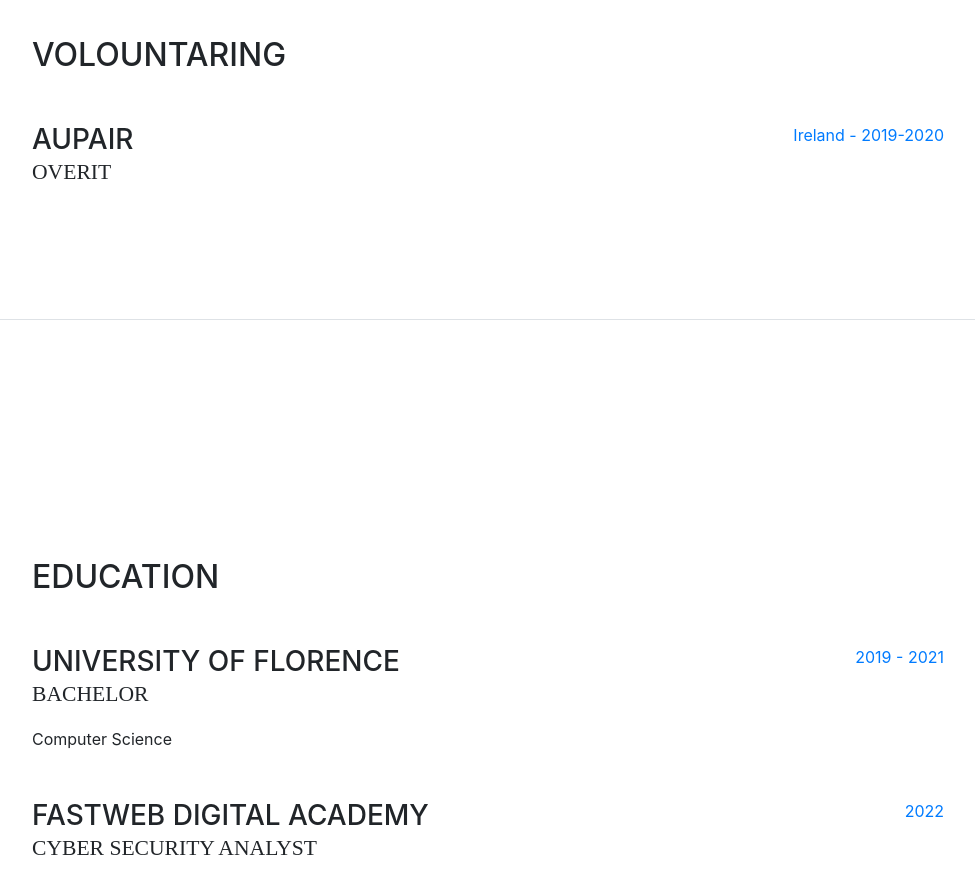
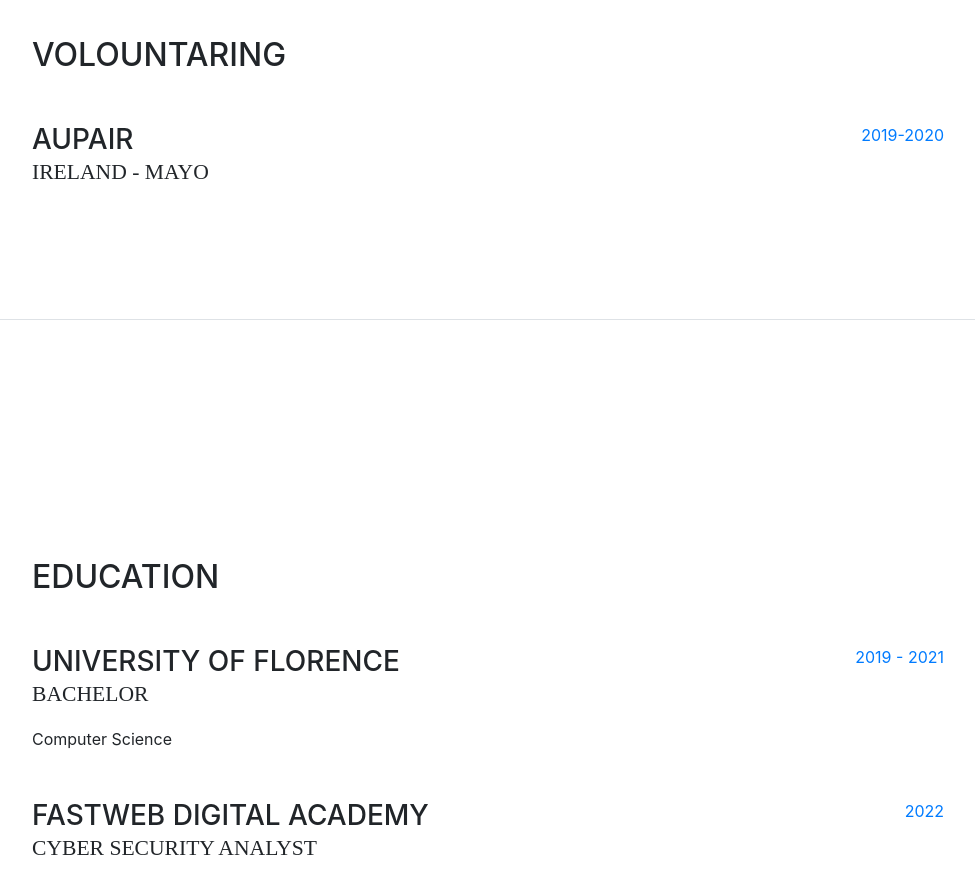
Before and after one commit to elenaAbbate/elenaAbbate.github.io, a website with bundled scripts: page index.html in a window 1280 px wide. Shown: the part 1280-2173 px from the top of the page, without its empty margins (288-1263 px from the left). Built offline with nearby package versions, Linux system fonts and the light colour scheme; a web font is replaced by a local one.

Commit message:
coreretto luogo

```diff
--- a/index.html
+++ b/index.html
@@ -166,11 +166,11 @@
                 <div class="resume-item d-flex flex-column flex-md-row mb-5">
                     <div class="resume-content mr-auto">
                         <h3 class="mb-0">Aupair</h3>
-                        <div class="subheading mb-3">OverIT</div>
+                        <div class="subheading mb-3">Ireland - Mayo</div>
 
                     </div>
                     <div class="resume-date text-md-right">
-                        <span class="text-primary">Ireland - 2019-2020</span>
+                        <span class="text-primary">2019-2020</span>
                     </div>
                 </div>
             </div>
```
